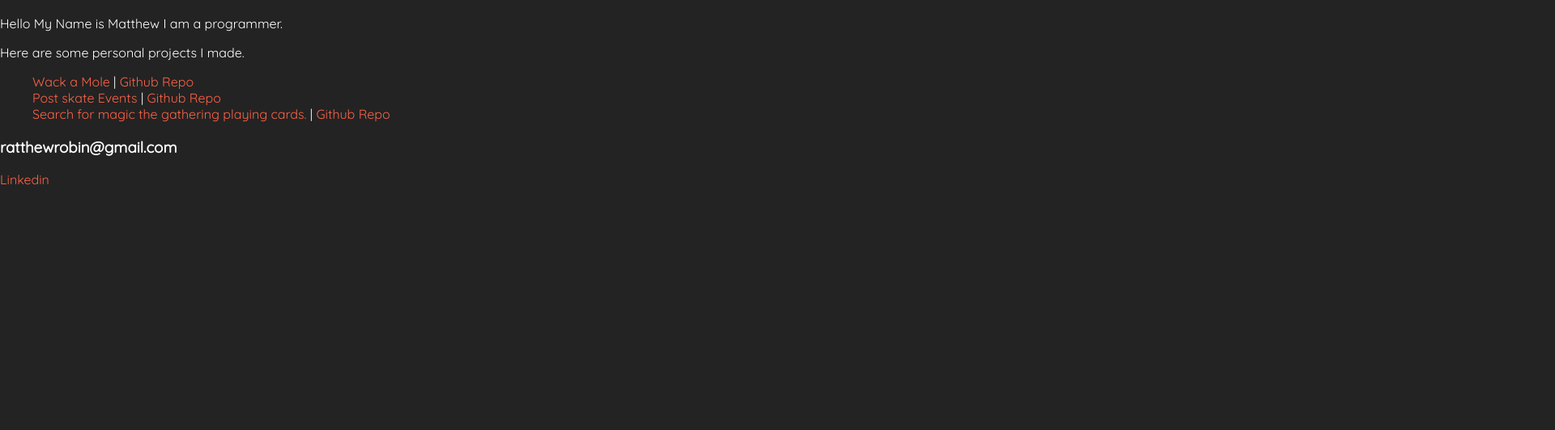
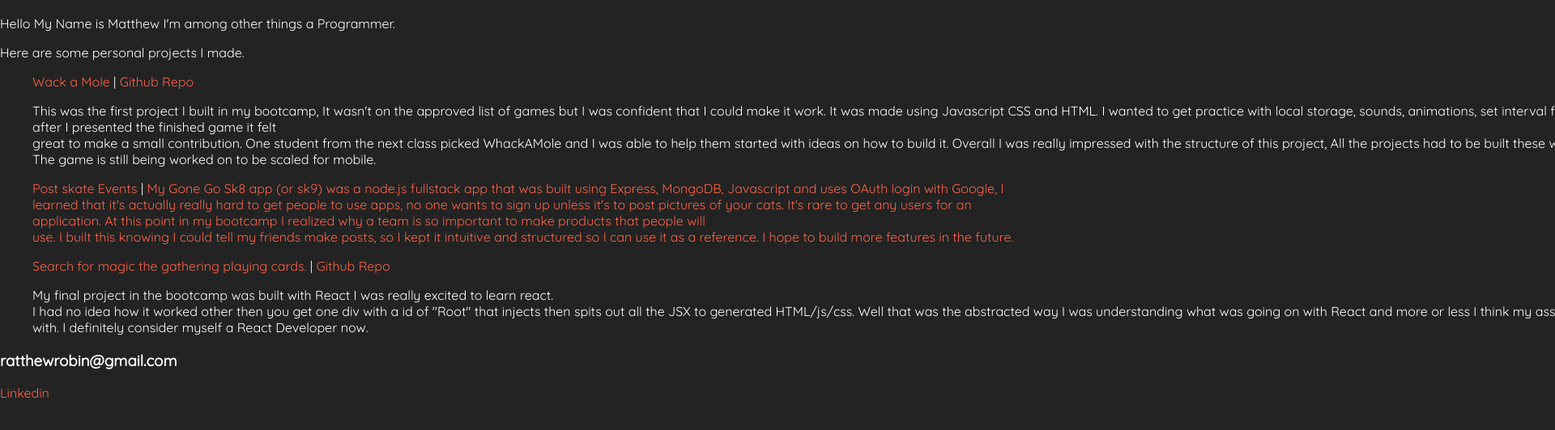
Before and after one commit to mrobin88/mrobin88.github.io, a plain HTML site: page index.html in a window 1280 px wide. Shown: the part 64-596 px from the top of the page at 81% size, 1920 px wide, since content can reach past the window. Drawn offline with Linux system fonts and the light colour scheme.

Commit message:
Update index.html

```diff
--- a/index.html
+++ b/index.html
@@ -18,13 +18,14 @@
 <body>
 	<div class=head-box>
 		<h1 class='name-head'>Matthew Robin</h1>
-		<p id='intro'>Hello My Name is Matthew I am a programmer.</p>
+		<p id='intro'>Hello My Name is Matthew I'm among other things a Programmer.</p>
 	</div>
 	<p id='project-title'>Here are some personal projects I made.</p>
 	<ul>
-		<li><a href="http://zen-shockley-08671c.netlify.com/" target="_blank">Wack a Mole</a> | <a href="https://github.com/mrobin88/wack-a-mole" target="_blank">Github Repo</a> </li>
-		<li><a href="https://gosk9.herokuapp.com/" target="_blank">Post skate Events</a> | <a href="https://github.com/mrobin88/goneGoSk8" target="_blank">Github Repo</a> </li>
-		<li><a href="https://mtg-pile.herokuapp.com" target="_blank">Search for magic the gathering playing cards.</a>  | <a href="https://github.com/mrobin88/mtg-pile" target="_blank">Github Repo</a> </li>
+		<li><a href="http://zen-shockley-08671c.netlify.com/" target="_blank">Wack a Mole</a> | <a href="https://github.com/mrobin88/wack-a-mole" target="_blank">Github Repo</a> <p>This was the first project I built in my bootcamp, It wasn't on the approved list of games but I was confident that I could make it work. It was made using Javascript CSS and HTML. I wanted to get practice with local storage, sounds, animations, set interval functions and DOM manipulation while using some of ES6 fun stuff. General Assembly added it to the approved list of games after I presented the finished game it felt great to make a small contribution. One student from the next class picked WhackAMole and I was able to help them started with ideas on how to build it. Overall I was really impressed with the structure of this project, All the projects had to be built these without guides or tutorials. It really is amazing what people can build when they have a place to focus on work. The game is still being worked on to be scaled for mobile.</p></li>
+		<li><a href="https://gosk9.herokuapp.com/" target="_blank">Post skate Events</a> | <a href="https://github.com/mrobin88/goneGoSk8" target="_blank">My Gone Go Sk8 app (or sk9) was a node.js fullstack app that was built using Express, MongoDB, Javascript and uses OAuth login with Google, I learned that it's actually really hard to get people to use apps, no one wants to sign up unless it's to post pictures of your cats. It's rare to get any users for an application. At this point in my bootcamp I realized why a team is so important to make products that people will use. I built this knowing I could tell my friends make posts, so I kept it intuitive and structured so I can use it as a reference. I hope to build more features in the future.
+		</p></li>
+		<li><a href="https://mtg-pile.herokuapp.com" target="_blank">Search for magic the gathering playing cards.</a>  | <a href="https://github.com/mrobin88/mtg-pile" target="_blank">Github Repo</a> <p>My final project in the bootcamp was built with React I was really excited to learn react. I had no idea how it worked other then you get one div with a id of "Root" that injects then spits out all the JSX to generated HTML/js/css. Well that was the abstracted way I was understanding what was going on with React and more or less I think my assumptions were correct. React is super fun to build projects with. I definitely consider myself a React Developer now.</p></li>
 	</ul>
 	<h3> ratthewrobin@gmail.com </h3>
 	<a href="https://www.linkedin.com/in/matthew-robin-007/" target="_blank">Linkedin</a>
```
